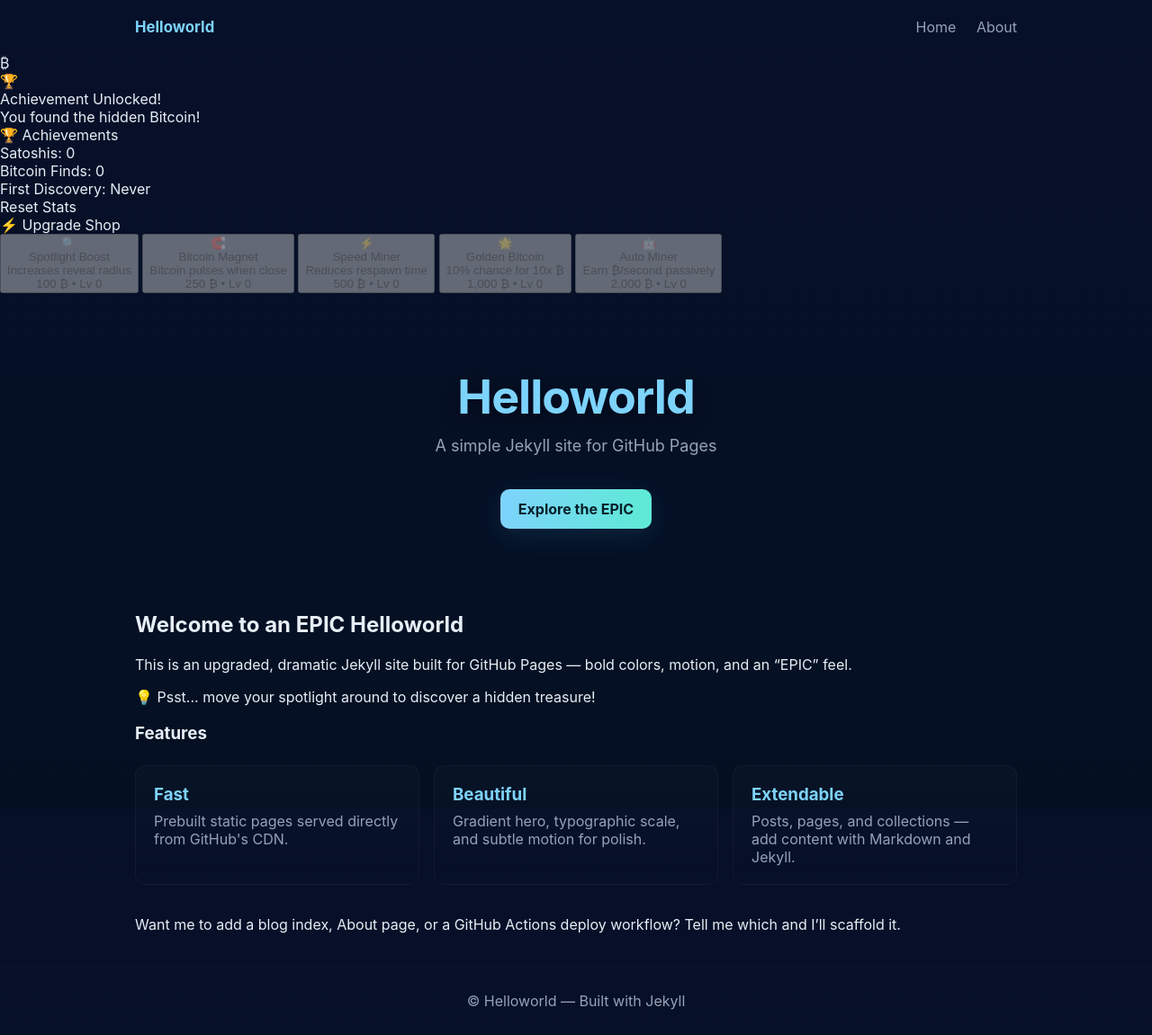
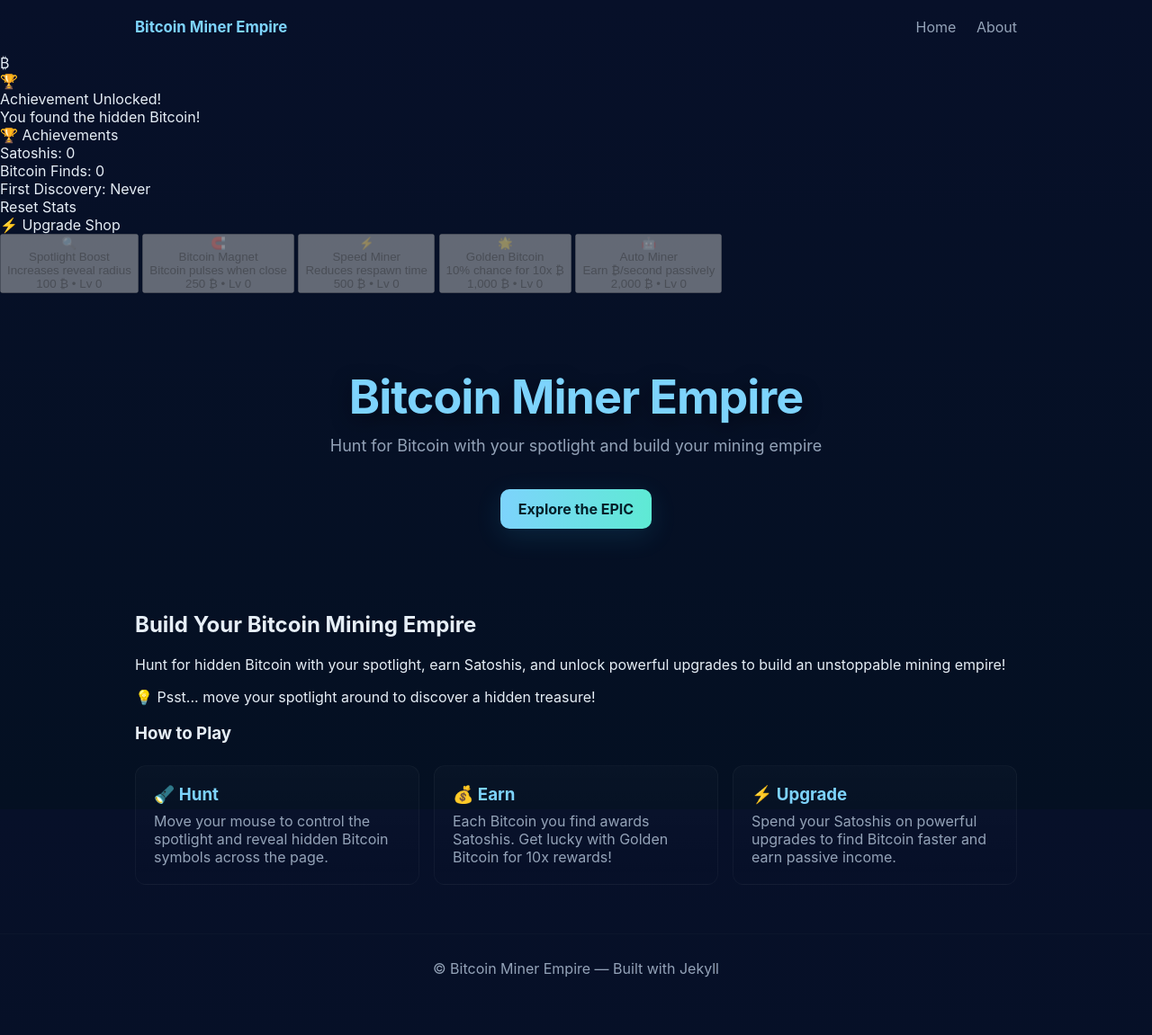
Before and after one commit to tlushbough/Mytestwebsite, a Jekyll site: the page built from index.md, in a window 1280 px wide. Shown: the whole page at 90% size. Built offline with Jekyll 4.4.1, drawn with Linux system fonts in a browser that asks for light colours; after the commit the page ends 1115 px from its top, so only the background shows below that.

Commit message:
Rebrand from Hello World to Bitcoin Miner Empire
Branding Updates:
- Changed site title to "Bitcoin Miner Empire"
- Updated tagline to focus on gameplay: "Hunt for Bitcoin with your spotlight and build your mining empire"
- Rewrote homepage content to explain the game mechanics
- Changed feature cards to "How to Play" with Hunt/Earn/Upgrade steps
- Removed all "Hello World" references

Bitcoin Visibility Fix:
- Increased Bitcoin base opacity from 0 to 0.05 so it's barely visible as a hint
- This helps new players know where to look without ruining the hunt
- Added console.log for debugging Bitcoin element detection

The site now has clear identity as an incremental clicker game instead of a generic demo!

🤖 Generated with [Claude Code](https://claude.com/claude-code)

Co-Authored-By: Claude Sonnet 4.5 <noreply@anthropic.com>

```diff
--- a/_config.yml
+++ b/_config.yml
@@ -1,5 +1,5 @@
-title: Helloworld
-description: A simple Jekyll site for GitHub Pages
+title: Bitcoin Miner Empire
+description: Hunt for Bitcoin with your spotlight and build your mining empire
 # For project sites hosted at https://<user>.github.io/<repo>
 # set baseurl to the repository name (leading slash).
 baseurl: "/Mytestwebsite"
--- a/assets/css/main.css
+++ b/assets/css/main.css
@@ -124,7 +124,7 @@ body > *{
   top:35%;
   right:15%;
   font-size:4rem;
-  opacity:0;
+  opacity:0.05;
   transition:opacity 0.5s ease, transform 0.5s ease, text-shadow 0.3s ease;
   pointer-events:none;
   z-index:50;
--- a/assets/js/main.js
+++ b/assets/js/main.js
@@ -168,6 +168,8 @@ document.addEventListener('DOMContentLoaded', function(){
 
   // Bitcoin Easter Egg Detection
   const bitcoinEgg = document.querySelector('.bitcoin-easter-egg');
+  console.log('Bitcoin egg element:', bitcoinEgg); // Debug log
+
   if(bitcoinEgg){
     let sessionDiscovered = false; // Track session locally, not from storage
 
--- a/index.md
+++ b/index.md
@@ -3,27 +3,25 @@ layout: default
 title: Home
 ---
 
-## Welcome to an EPIC Helloworld
+## Build Your Bitcoin Mining Empire
 
-This is an upgraded, dramatic Jekyll site built for GitHub Pages — bold colors, motion, and an "EPIC" feel.
+Hunt for hidden Bitcoin with your spotlight, earn Satoshis, and unlock powerful upgrades to build an unstoppable mining empire!
 
 <p class="easter-egg-hint">💡 Psst... move your spotlight around to discover a hidden treasure!</p>
 
-### Features
+### How to Play
 
 <section id="features" class="features">
 	<article class="feature card">
-		<h3>Fast</h3>
-		<p>Prebuilt static pages served directly from GitHub's CDN.</p>
+		<h3>🔦 Hunt</h3>
+		<p>Move your mouse to control the spotlight and reveal hidden Bitcoin symbols across the page.</p>
 	</article>
 	<article class="feature card">
-		<h3>Beautiful</h3>
-		<p>Gradient hero, typographic scale, and subtle motion for polish.</p>
+		<h3>💰 Earn</h3>
+		<p>Each Bitcoin you find awards Satoshis. Get lucky with Golden Bitcoin for 10x rewards!</p>
 	</article>
 	<article class="feature card">
-		<h3>Extendable</h3>
-		<p>Posts, pages, and collections — add content with Markdown and Jekyll.</p>
+		<h3>⚡ Upgrade</h3>
+		<p>Spend your Satoshis on powerful upgrades to find Bitcoin faster and earn passive income.</p>
 	</article>
 </section>
-
-Want me to add a blog index, About page, or a GitHub Actions deploy workflow? Tell me which and I'll scaffold it.
```
